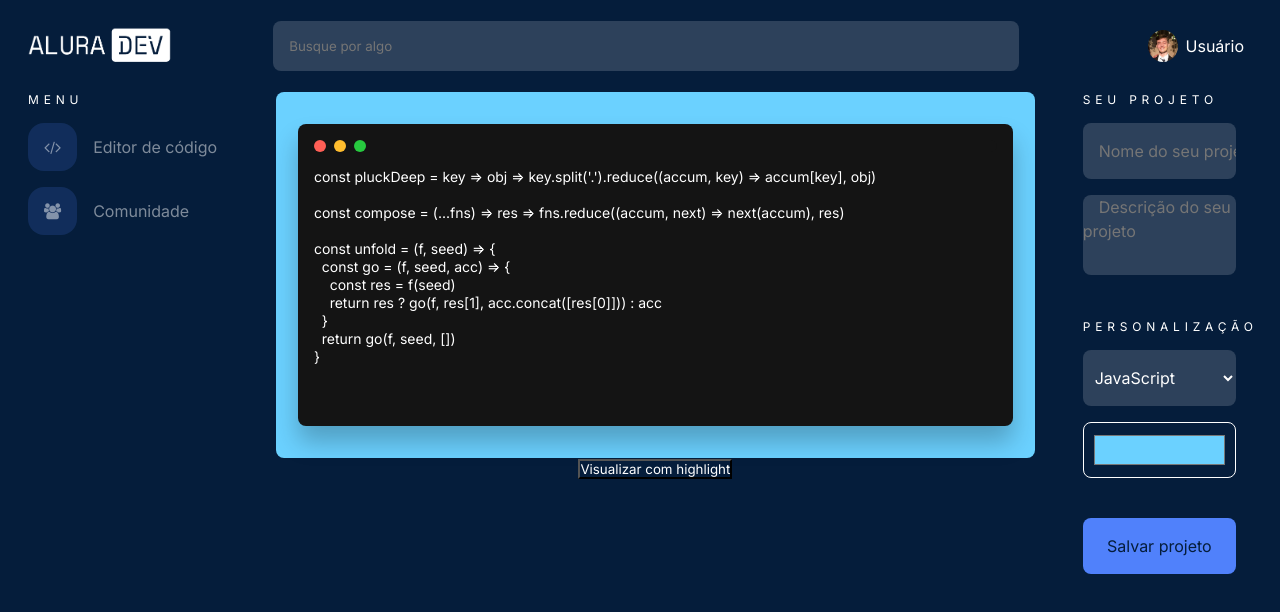
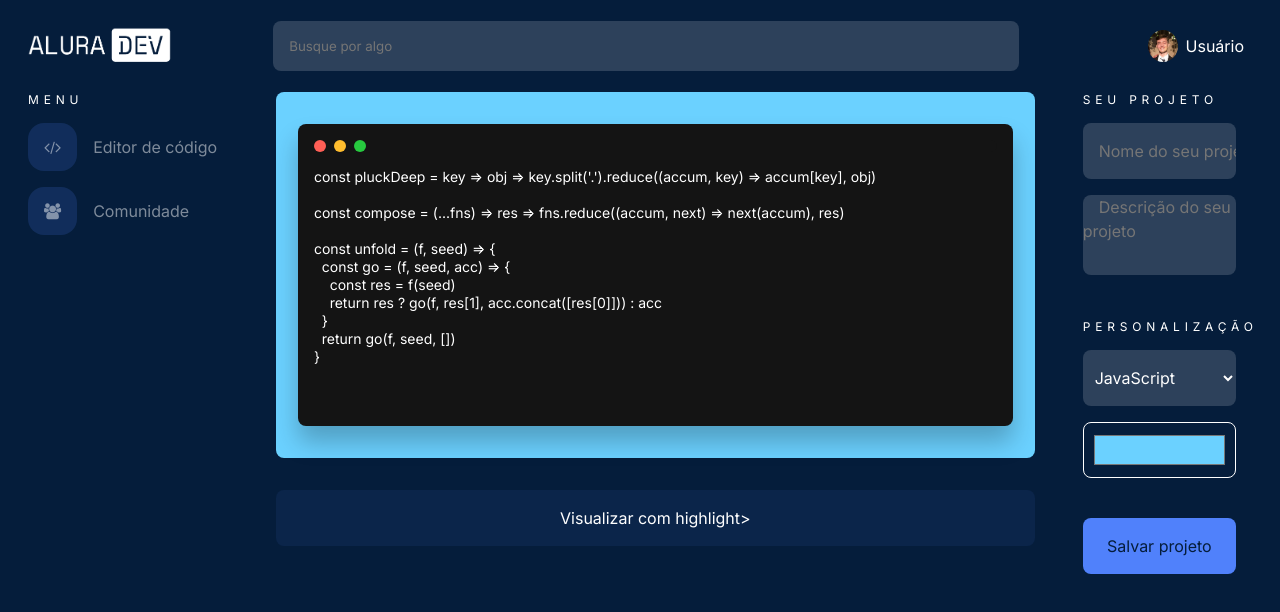
Before and after one commit to FelipePilz/alura-challenge-frontend, an Angular app: page / in a window 1280 px wide. Shown: the top 612 px of the page. Built offline with nearby package versions, Linux system fonts and the light colour scheme.

Commit message:
Implementado o button-outlined no code-editor

```diff
--- a/src/app/components/button/button-outlined/button-outlined.component.scss
+++ b/src/app/components/button/button-outlined/button-outlined.component.scss
@@ -1,6 +1,6 @@
 button {
   margin-top: 32px;
-  width: 100%;
+  width: 95%;
   height: 56px;
   border-radius: 8px;
   cursor: pointer;
--- a/src/app/components/code-editor/code-editor.component.html
+++ b/src/app/components/code-editor/code-editor.component.html
@@ -11,7 +11,9 @@
           <textarea spellcheck="false">{{ editorPlaceholder }}</textarea>
         </div>
       </div>
-      <button type="#">Visualizar com highlight</button>
+      <app-button-outlined
+        mensagem="Visualizar com highlight"
+      ></app-button-outlined>
     </div>
     <div class="form">
       <section class="inputs">
--- a/src/app/components/code-editor/code-editor.module.ts
+++ b/src/app/components/code-editor/code-editor.module.ts
@@ -1,3 +1,4 @@
+import { ButtonOutlinedModule } from './../button/button-outlined/button-outlined.module';
 import { ButtonFilledModule } from './../button/button-filled/button-filled.module';
 import { CodeEditorComponent } from './code-editor.component';
 import { NgModule } from '@angular/core';
@@ -5,7 +6,7 @@ import { CommonModule } from '@angular/common';
 
 @NgModule({
   declarations: [CodeEditorComponent],
-  imports: [CommonModule, ButtonFilledModule],
+  imports: [CommonModule, ButtonFilledModule, ButtonOutlinedModule],
   exports: [CodeEditorComponent],
 })
 export class CodeEditorModule {}
```
Also changed, not shown: src/app/components/button/button-outlined/button-outlined.module.ts (added, +10 -0 lines).
